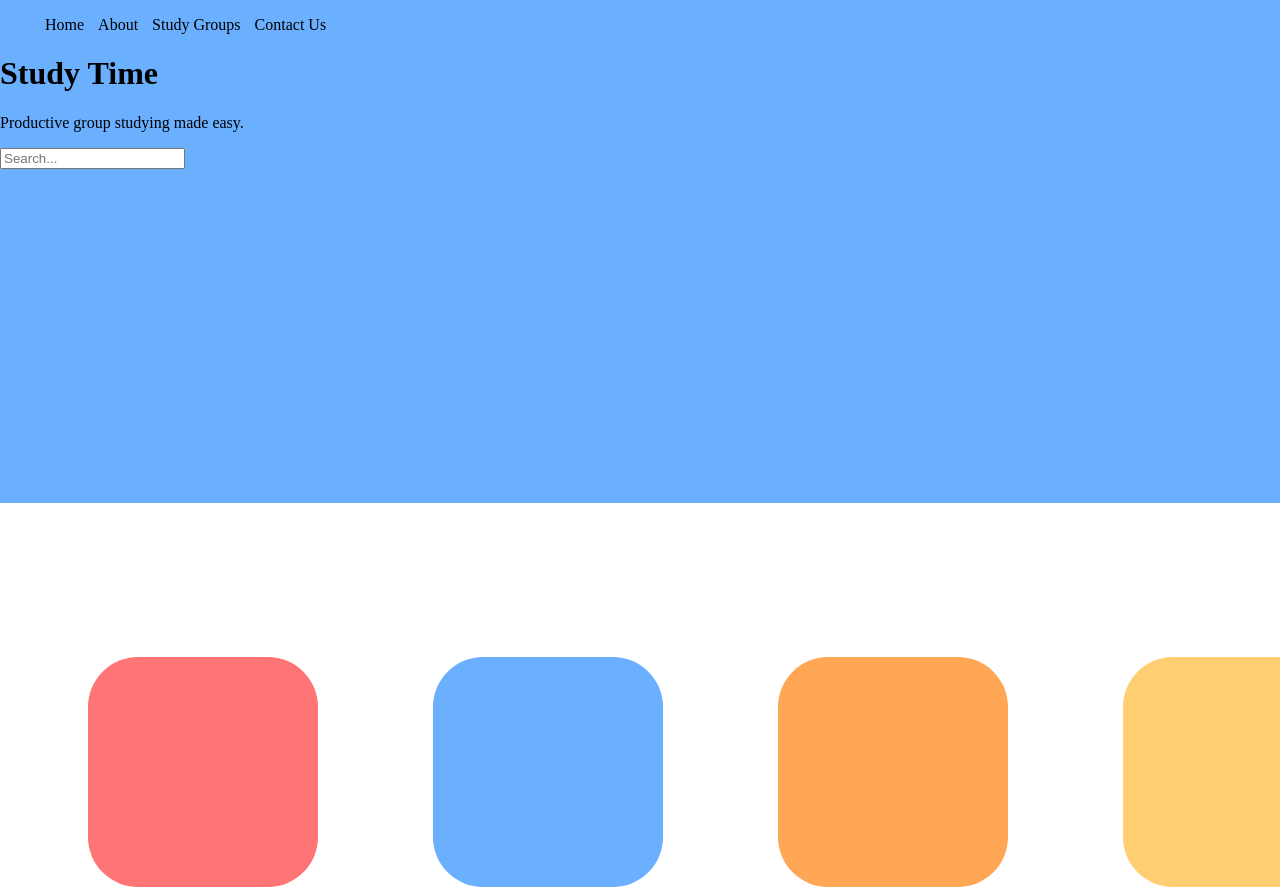
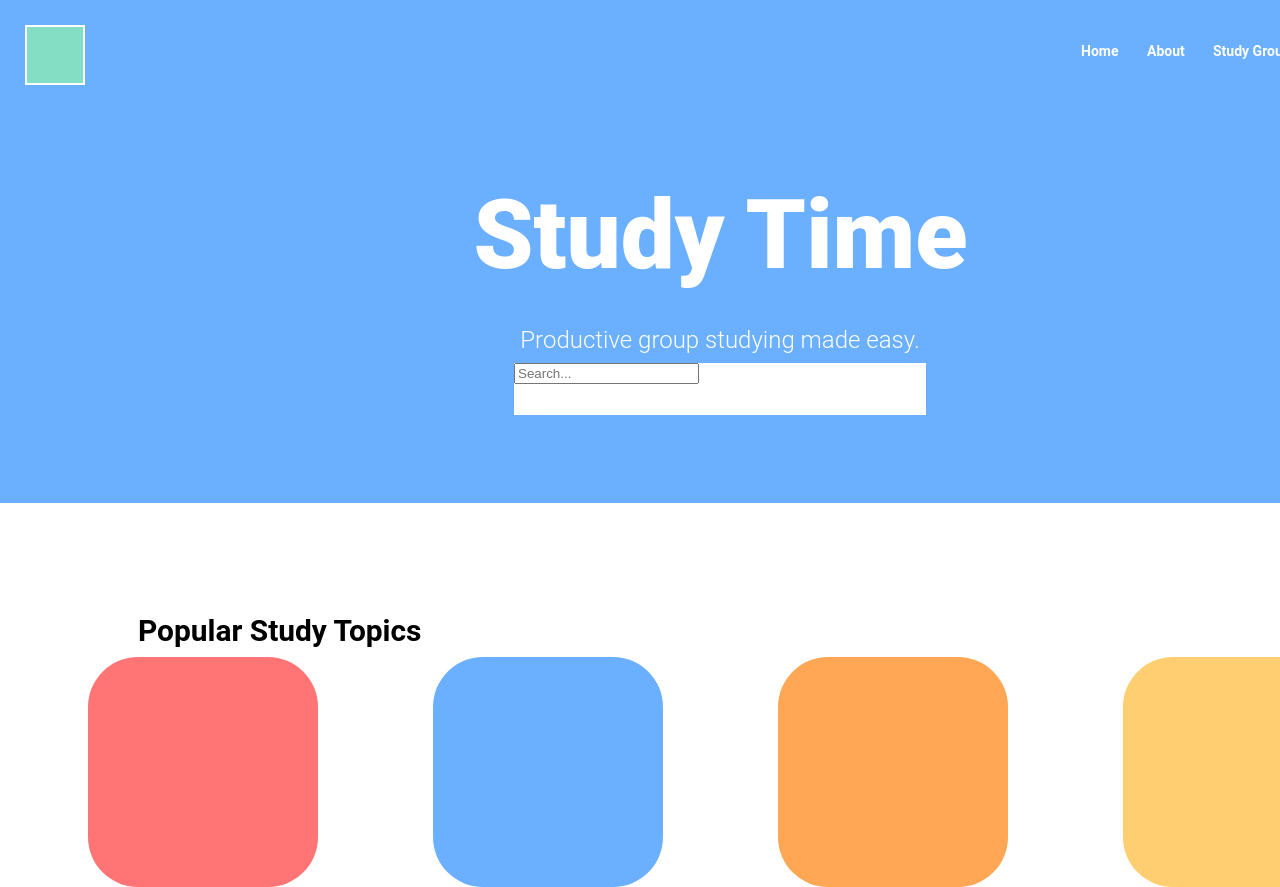
Before and after one commit to jerrydengz/project.StormHacks2021, a website: page static/home.html in a window 1280 px wide. Shown: the top 887 px of the page. Drawn offline with nearby package versions, Linux system fonts and the light colour scheme; no server answers.

Commit message:
added a bunch of CSS

```diff
--- a/static/home.css
+++ b/static/home.css
@@ -8,12 +8,69 @@
     background: #6BAFFF;
 }
 
-.navMenu {
-    display:inline;
-    text-align: center;
-    padding: 5px;
+.home {
+    position: absolute;
+    width: 38px;
+    height: 16px;
+    left: 1081px;
+    top: 43px;
+
+    font-family: Roboto;
+    font-style: normal;
+    font-weight: 900;
+    font-size: 14px;
+    line-height: 16px;
+
+    color: #FFFFFF;
 }
 
+.about {
+    position: absolute;
+    width: 38px;
+    height: 16px;
+    left: 1147px;
+    top: 43px;
+
+    font-family: Roboto;
+    font-style: normal;
+    font-weight: 500;
+    font-size: 14px;
+    line-height: 16px;
+
+    color: #FFFFFF;
+}
+
+.studyGroups {
+    position: absolute;
+    width: 85px;
+    height: 16px;
+    left: 1213px;
+    top: 43px;
+
+    font-family: Roboto;
+    font-style: normal;
+    font-weight: 500;
+    font-size: 14px;
+    line-height: 16px;
+
+    color: #FFFFFF;
+}
+
+.contactUs {
+    position: absolute;
+    width: 69px;
+    height: 16px;
+    left: 1326px;
+    top: 43px;
+
+    font-family: Roboto;
+    font-style: normal;
+    font-weight: 500;
+    font-size: 14px;
+    line-height: 16px;
+
+    color: #FFFFFF;
+}
 .card1 {
     position: absolute;
     width: 230px;
@@ -58,3 +115,94 @@
     background: #FFCE70;
     border-radius: 50px;
 }
+
+.studyTopics {
+    position: absolute;
+    width: 345px;
+    height: 42px;
+    left: 138px;
+    top: 560px;
+
+    font-family: Roboto;
+    font-style: normal;
+    font-weight: 900;
+    font-size: 36px;
+    line-height: 42px;
+}
+
+.studyTime {
+    position: absolute;
+    width: 495px;
+    height: 113px;
+    left: 473px;
+    top: 179px;
+
+    font-family: Roboto;
+    font-style: normal;
+    font-weight: 900;
+    font-size: 96px;
+    line-height: 112px;
+    /* identical to box height */
+
+    text-align: center;
+
+    color: #FFFFFF;
+}
+
+.catchPhrase {
+    position: absolute;
+    width: 400px;
+    height: 28px;
+    left: 520px;
+    top: 302px;
+
+    font-family: Roboto;
+    font-style: normal;
+    font-weight: 300;
+    font-size: 24px;
+    line-height: 28px;
+    text-align: center;
+
+    color: #FFFFFF;
+}
+
+.search {
+    position: absolute;
+    width: 412px;
+    height: 52px;
+    left: 514px;
+    top: 363px;
+
+    background: #FFFFFF;
+}
+
+.go {
+    position: absolute;
+    width: 25px;
+    height: 19px;
+    left: 896px;
+    top: 380px;
+
+    font-family: Roboto;
+    font-style: normal;
+    font-weight: normal;
+    font-size: 16px;
+    line-height: 19px;
+    /* identical to box height */
+
+
+    color: #FFFFFF;
+}
+
+.userProfile {
+
+    position: absolute;
+    width: 60px;
+    height: 60px;
+    left: 25px;
+    top: 25px;
+
+    background: #83DEC3;
+    border: 2px solid #FFFFFF;
+    box-sizing: border-box;
+}
--- a/static/home.html
+++ b/static/home.html
@@ -9,25 +9,29 @@
         <script src="socket.io/socket.io.js"></script>
 		<script src="app.js"></script>
 	</head>
+
 	<body>
+        <!-- Top of homescreen -->
         <div class="homebg">
             <div>
                 <!-- navigation menu-->
                 <ul>
                     <!-- profile picture far left -->
-                    <div class="navMenu">Home</div>
-                    <div class="navMenu">About</div>
-                    <div class="navMenu">Study Groups</div>
-                    <div class="navMenu"> Contact Us</div>
+                    <div class="home"> <b> Home </b></div>
+                    <div class="about"> <b> About </b></div>
+                    <div class="studyGroups"> <b> Study Groups </b></div>
+                    <div class="contactUs"> <b> Contact Us </b></div>
                 </ul>
             </div>
 
-            <div> <!-- user profile-->
+            <div class = "userProfile"> <!-- user profile-->
             </div>
 
+
             <div>
-                <h1>Study Time</h1>
-                <p>Productive group studying made easy.</p>
+                <div class = "studyTime">  Study Time </div>
+                <p class = "catchPhrase">Productive group studying made easy.</p>
+                <!-- <div class = "Go"> Go! </div> Go isnt being placed properly :/ -->
             </div>
 
             <div class="search">
@@ -37,15 +41,16 @@
 
         </div>
 
-        <row>
-            <div> <!-- white section -->
-                <h2>Popular Study Topics</h2>
+
+        <!--Bottom of home screen i.e. the white section -->
+            <div>
+                <div class = "studyTopics"> <h5> Popular Study Topics </h5> </div>
                 <div class="card1"> <!-- card 1 (to go join study sessions)--></div>
                 <div class="card2"> <!-- card 2 (to go join study sessions)--></div>
                 <div class="card3"> <!-- card 3 (to go join study sessions)--></div>
                 <div class="card4"> <!-- card 4 (to go join study sessions)--></div>
+
             </div>
-        </row>
 
 	</body>
 </html>
```
